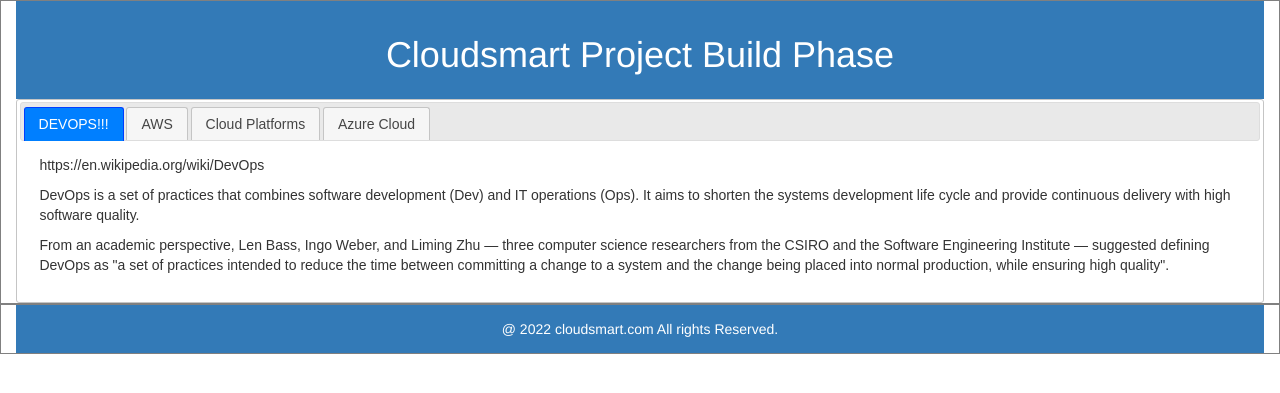
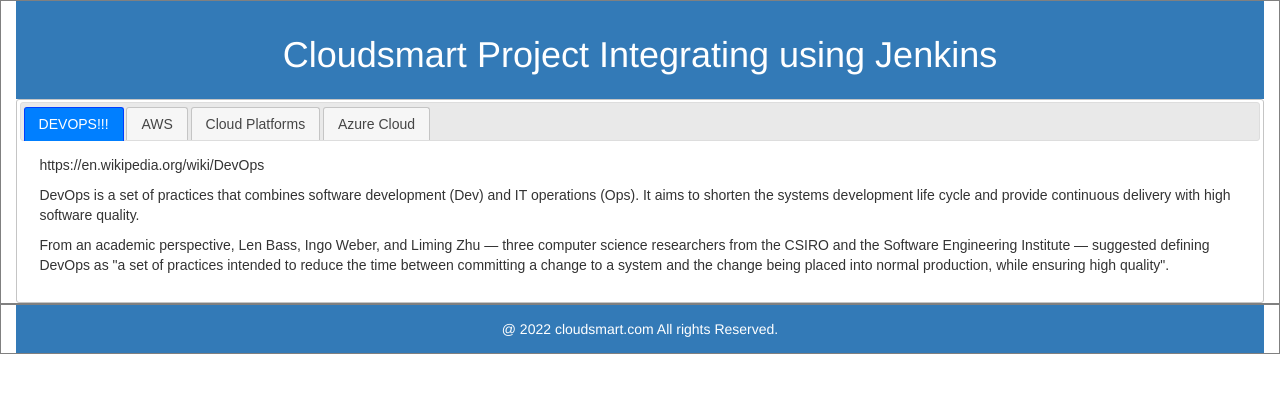
Before and after one commit to yogesh95sareen/project1, a web app: page / in a window 1280 px wide. Shown: the top 393 px of the page. Run offline with its HTML, style and script files only (its server is not run), Linux system fonts and the light colour scheme; data that the repository does not hold is empty; some libraries are stand-ins or nearby versions.

Commit message:
For jenkins updates

```diff
--- a/src/main/webapp/index.html
+++ b/src/main/webapp/index.html
@@ -27,7 +27,7 @@
 	<div class="container">
 
 		<header>
-			<h1> Cloudsmart Project Build Phase </h1>
+			<h1> Cloudsmart Project Integrating using Jenkins </h1>
 
 		</header>
 
```
